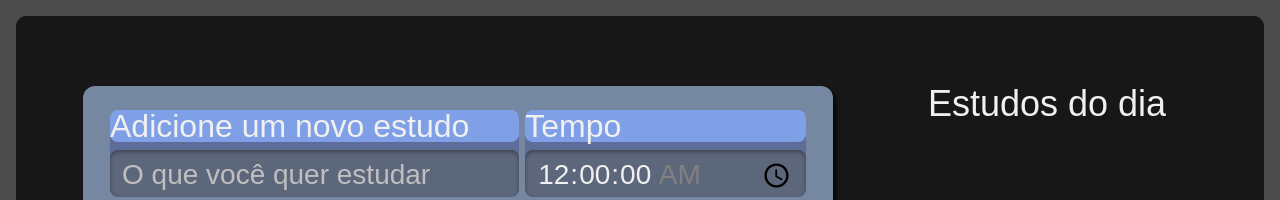
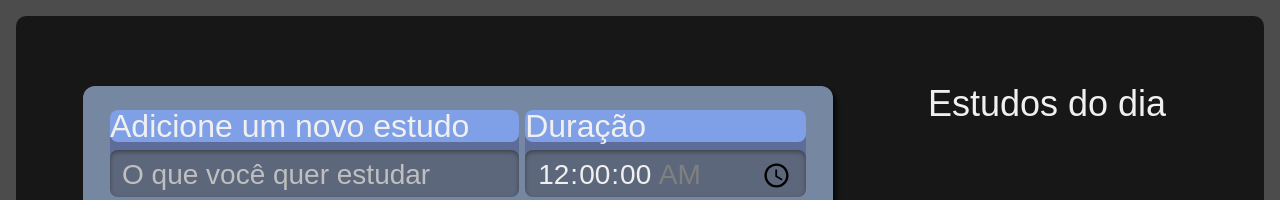
Before and after one commit to vicTavares/alura-studies, a React (Create React App) app: page / in a window 1280 px wide. Shown: the top 200 px of the page. Built offline with nearby package versions, Linux system fonts and the light colour scheme.

Commit message:
ref: renomeia variáveis para um nome mais apropriado

```diff
--- a/src/components/Formulario/index.tsx
+++ b/src/components/Formulario/index.tsx
@@ -9,22 +9,23 @@ interface Props {
 }
 
 function Formulario({ setTarefas }: Props) {
-  const [tarefa, setTarefa] = useState("");
-  const [tempo, setTempo] = useState("00:00");
+  const [textoDaTarefa, setTextoDaTarefa] = useState("");
+  const [duracaoDaTarefa, setDuracaoDaTarefa] = useState("00:00");
+
   function adicionarTarefa(evento: React.FormEvent<HTMLFormElement>) {
     evento.preventDefault();
     setTarefas((tarefasAntigas) => [
       ...tarefasAntigas,
       {
-        tarefa,
-        tempo,
+        tarefa: textoDaTarefa,
+        tempo: duracaoDaTarefa,
         selecionado: false,
         completado: false,
         id: uuidv4(),
       },
     ]);
-    setTarefa("");
-    setTempo("00:00");
+    setTextoDaTarefa("");
+    setDuracaoDaTarefa("00:00");
   }
 
   return (
@@ -35,21 +36,21 @@ function Formulario({ setTarefas }: Props) {
           type="text"
           name="tarefa"
           id="tarefa"
-          value={tarefa}
-          onChange={(evento) => setTarefa(evento.target.value)}
+          value={textoDaTarefa}
+          onChange={(evento) => setTextoDaTarefa(evento.target.value)}
           placeholder="O que você quer estudar"
           required
         />
       </div>
       <div className={style.inputContainer}>
-        <label htmlFor="tempo">Tempo</label>
+        <label htmlFor="tempo">Duração</label>
         <input
           type="time"
           step="1"
-          name="tempo"
-          value={tempo}
-          onChange={(evento) => setTempo(evento.target.value)}
-          id="tempo"
+          name="duração"
+          value={duracaoDaTarefa}
+          onChange={(evento) => setDuracaoDaTarefa(evento.target.value)}
+          id="duração"
           min="00:00:00"
           max="01:30:00"
           required
```
